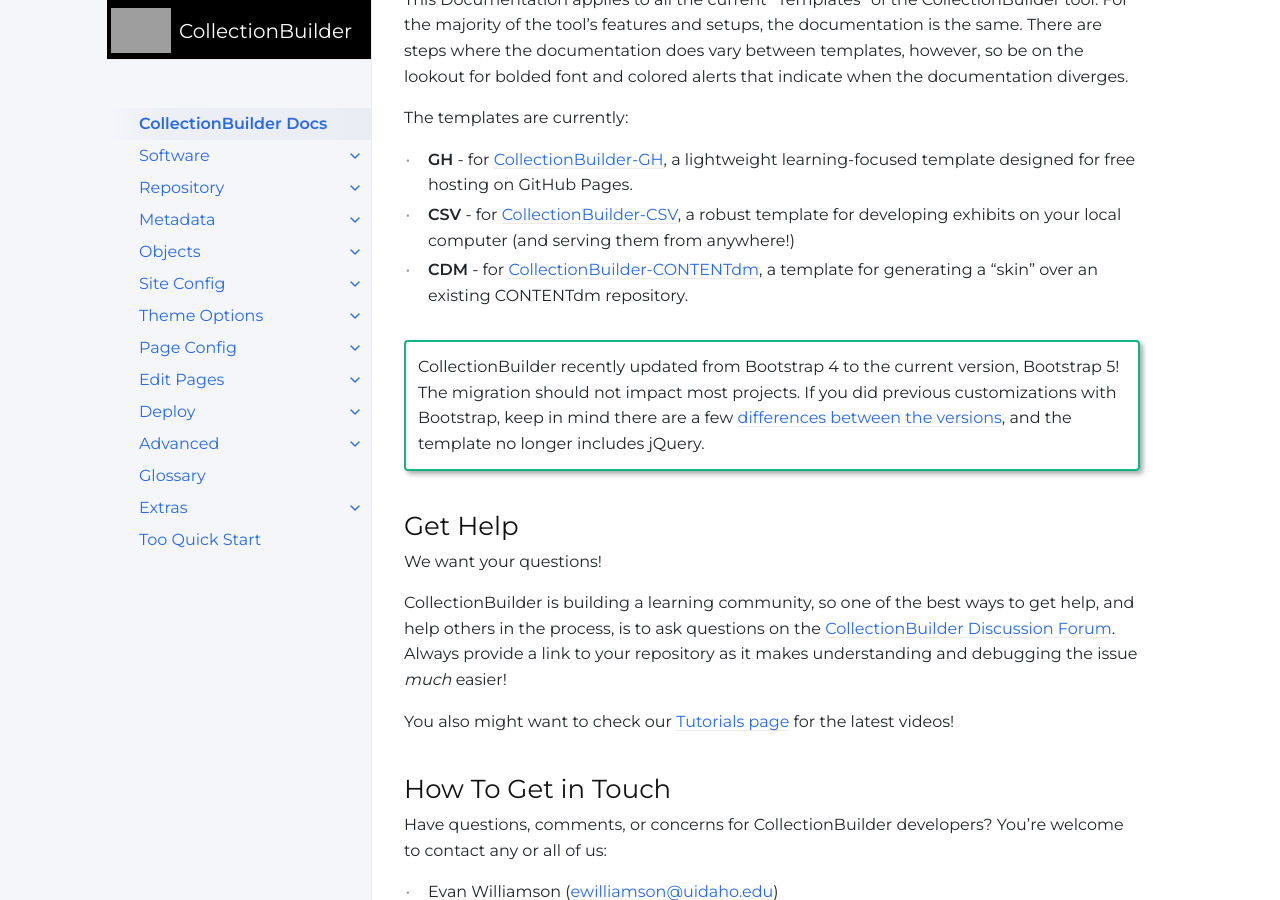
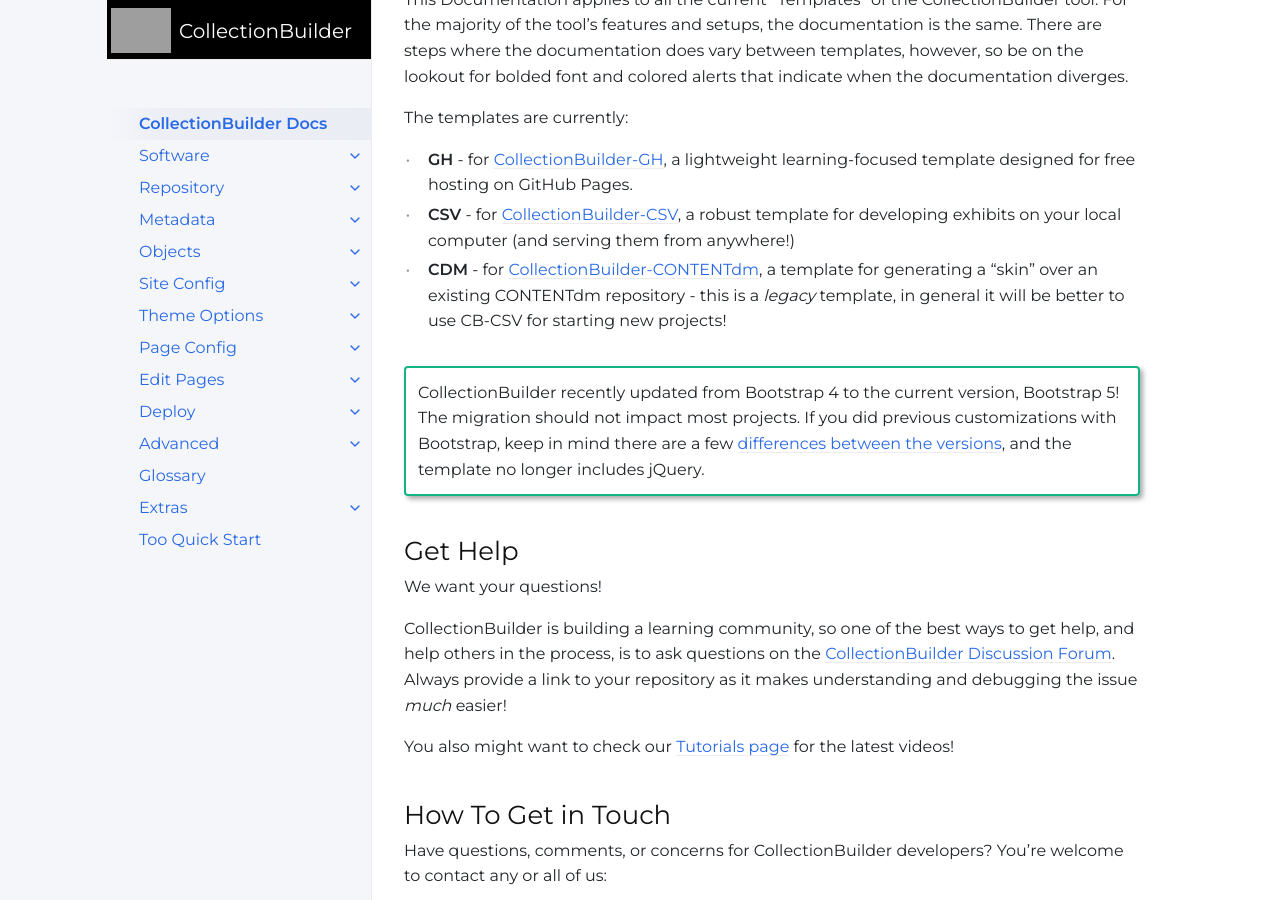
Before and after one commit to CollectionBuilder/cb-docs, a Jekyll site: the page built from index.md, in a window 1280 px wide and 900 px high, scrolled down 485 px. Built offline with Jekyll 4.4.1, drawn with Linux system fonts in a browser that asks for light colours; comment, search, counter and statistics services are not loaded.

Commit message:
note about CDM template

```diff
--- a/index.md
+++ b/index.md
@@ -24,7 +24,7 @@ The templates are currently:
 
 - **GH** - for [CollectionBuilder-GH](https://github.com/CollectionBuilder/collectionbuilder-gh), a lightweight learning-focused template designed for free hosting on GitHub Pages.
 - **CSV** - for [CollectionBuilder-CSV](https://github.com/CollectionBuilder/collectionbuilder-csv), a robust template for developing exhibits on your local computer (and serving them from anywhere!)
-- **CDM** - for [CollectionBuilder-CONTENTdm](https://github.com/CollectionBuilder/collectionbuilder-contentdm), a template for generating a "skin" over an existing CONTENTdm repository.
+- **CDM** - for [CollectionBuilder-CONTENTdm](https://github.com/CollectionBuilder/collectionbuilder-contentdm), a template for generating a "skin" over an existing CONTENTdm repository - this is a *legacy* template, in general it will be better to use CB-CSV for starting new projects!
 
 {:.alert .alert-green}
 CollectionBuilder recently updated from Bootstrap 4 to the current version, Bootstrap 5!
```
